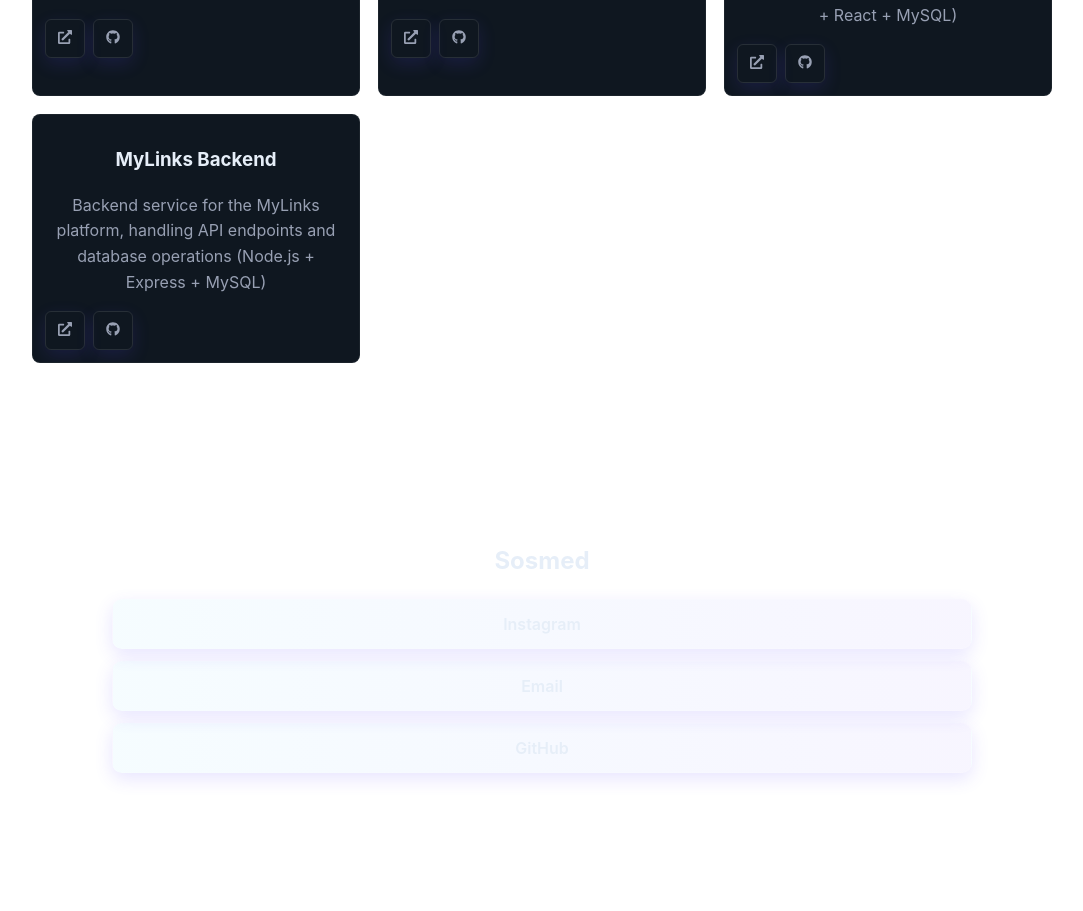
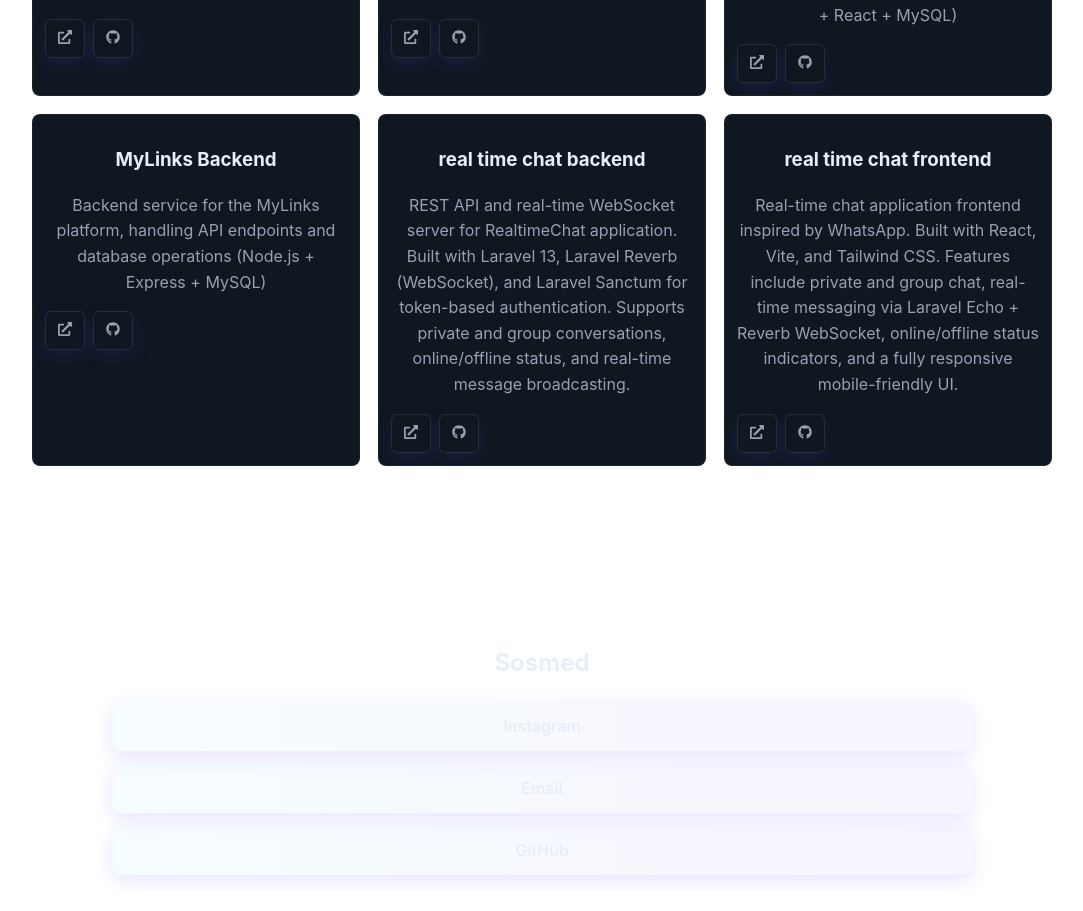
Before and after one commit to Reno11052009/portofolio, a React (Vite) app: page / in a window 1280 px wide. Shown: the part 1808-2719 px from the top of the page, without its empty margins (98-1181 px from the left). Built offline with nearby package versions, Linux system fonts and the light colour scheme.

Commit message:
update project

```diff
--- a/src/data/projects.js
+++ b/src/data/projects.js
@@ -5,7 +5,9 @@ const projects = [
   { id:4, title:'Ecomerce Laravel', desc:'E-commerce website built with Laravel, including product management, transactions, and user authentication.', demo:'#', repo:'https://github.com/Reno11052009/ecomerce-laravel.git' },
   { id:5, title:'Portofolio', desc:'Personal portfolio website showcasing projects and skills, built with React and Framer Motion.', demo:'#', repo:'https://github.com/Reno11052009/portofolio.git'},
   { id:6, title:'MyLinks Frontend', desc:'All-in-one digital bio platform with link tracking, product management, and Midtrans payment integration (Node.js + React + MySQL)', demo:'#', repo:'https://github.com/Reno11052009/MyLinks_frontend.git'},
-  { id:7, title:'MyLinks Backend', desc:'Backend service for the MyLinks platform, handling API endpoints and database operations (Node.js + Express + MySQL)', demo:'#', repo:'https://github.com/Reno11052009/MyLinks_backend.git'}
+  { id:7, title:'MyLinks Backend', desc:'Backend service for the MyLinks platform, handling API endpoints and database operations (Node.js + Express + MySQL)', demo:'#', repo:'https://github.com/Reno11052009/MyLinks_backend.git'},
+  { id:8, title:'real time chat backend', desc: 'REST API and real-time WebSocket server for RealtimeChat application. Built with Laravel 13, Laravel Reverb (WebSocket), and Laravel Sanctum for token-based authentication. Supports private and group conversations, online/offline status, and real-time message broadcasting.', demo:'#', repo: 'https://github.com/Reno11052009/real-time-chat-backend.git'},
+  { id:9, title:'real time chat frontend', desc: 'Real-time chat application frontend inspired by WhatsApp. Built with React, Vite, and Tailwind CSS. Features include private and group chat, real-time messaging via Laravel Echo + Reverb WebSocket, online/offline status indicators, and a fully responsive mobile-friendly UI.', demo:'#', repo: 'https://github.com/Reno11052009/real-time-chat-frontend.git'}
 ]
 
 export default projects
```
